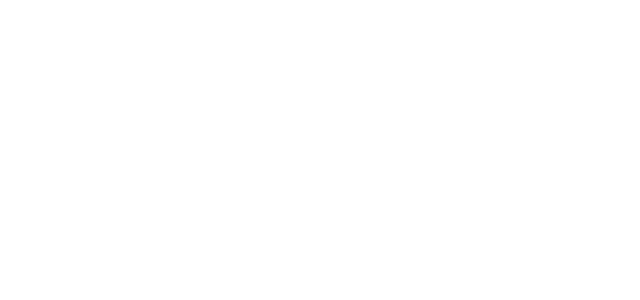
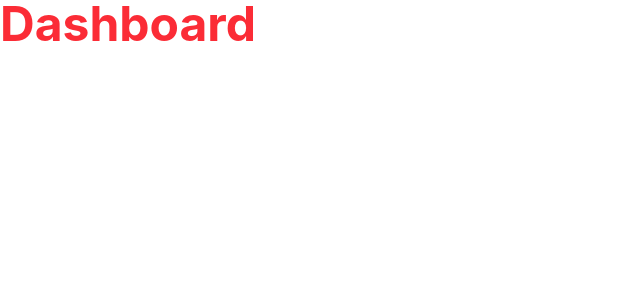
Before and after one commit to sayantansnl/complete-script, a React (Vite) app in the folder frontend/: page /dashboard in a window 1280 px wide. Before the commit this address had no page. Shown: the top 300 px of the page, without its empty margins (0-640 px from the left). Built offline with nearby package versions, Linux system fonts and the light colour scheme.

Commit message:
Dashboard init

```diff
--- a/frontend/src/App.tsx
+++ b/frontend/src/App.tsx
@@ -1,11 +1,14 @@
-import { BrowserRouter, Routes, Route } from "react-router-dom";
-import Login from "./pages/LoginPage.js";
+import { BrowserRouter, Routes, Route, Navigate } from "react-router-dom";
+import LoginPage from "./pages/LoginPage.js";
+import DashboardPage from "./pages/DashboardPage.js";
 
 export default function App() {
   return (
     <BrowserRouter>
       <Routes>
-        <Route path="/login" element={<Login/>}/>
+        <Route path="/" element={<Navigate to="/dashboard" />} />
+        <Route path="/login" element={<LoginPage />} />
+        <Route path="/dashboard" element={<DashboardPage />} />
       </Routes>
     </BrowserRouter>
   );
--- /dev/null
+++ b/frontend/src/pages/DashboardPage.tsx
@@ -0,0 +1,5 @@
+export default function DashboardPage() {
+  return (
+    <h1 className="text-5xl text-red-500 font-bold">Dashboard</h1>
+  );
+}
--- a/frontend/src/pages/LoginPage.tsx
+++ b/frontend/src/pages/LoginPage.tsx
@@ -1,4 +1,4 @@
-export default function Login() {
+export default function LoginPage() {
   return (
     <h1 className="text-5xl font-bold text-red-500">Login!</h1>
   );
```
